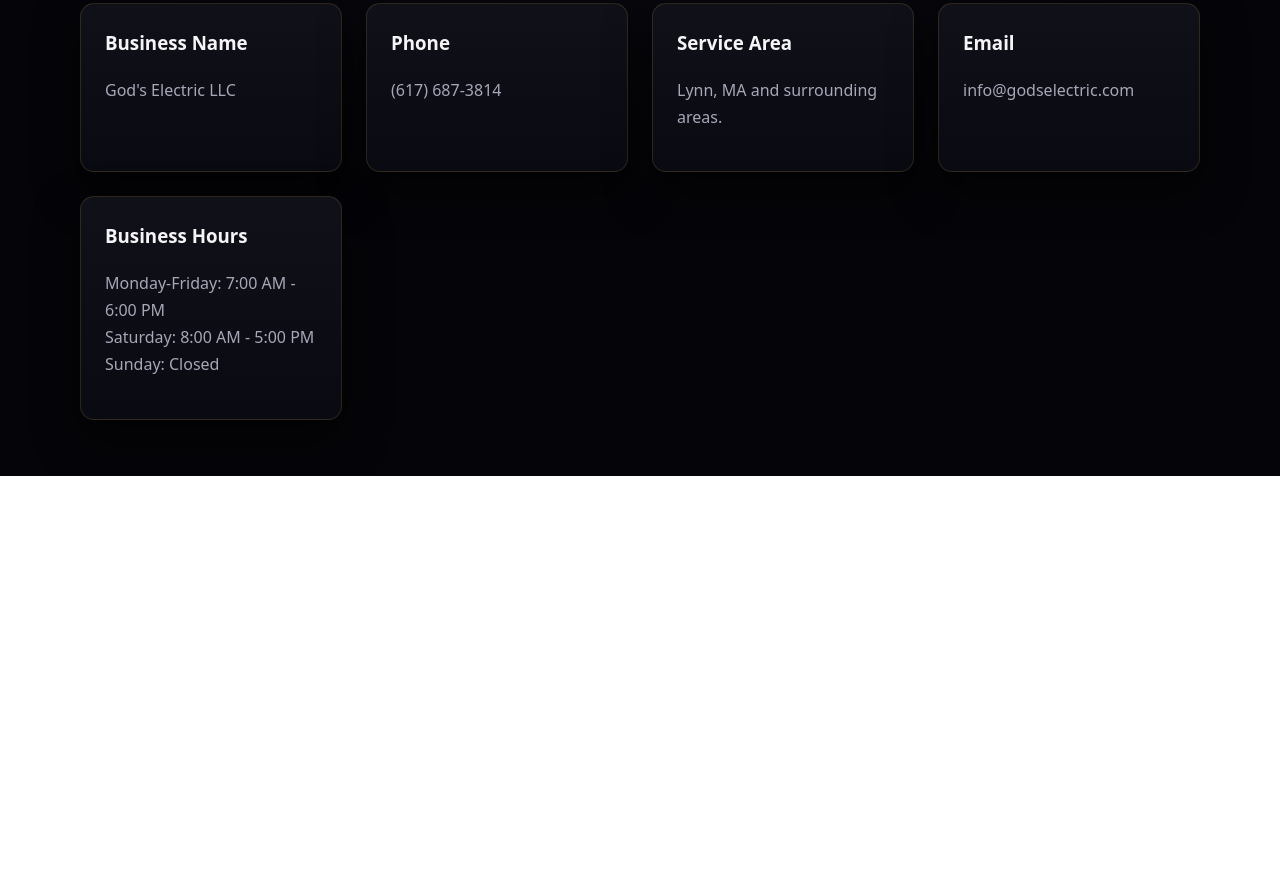
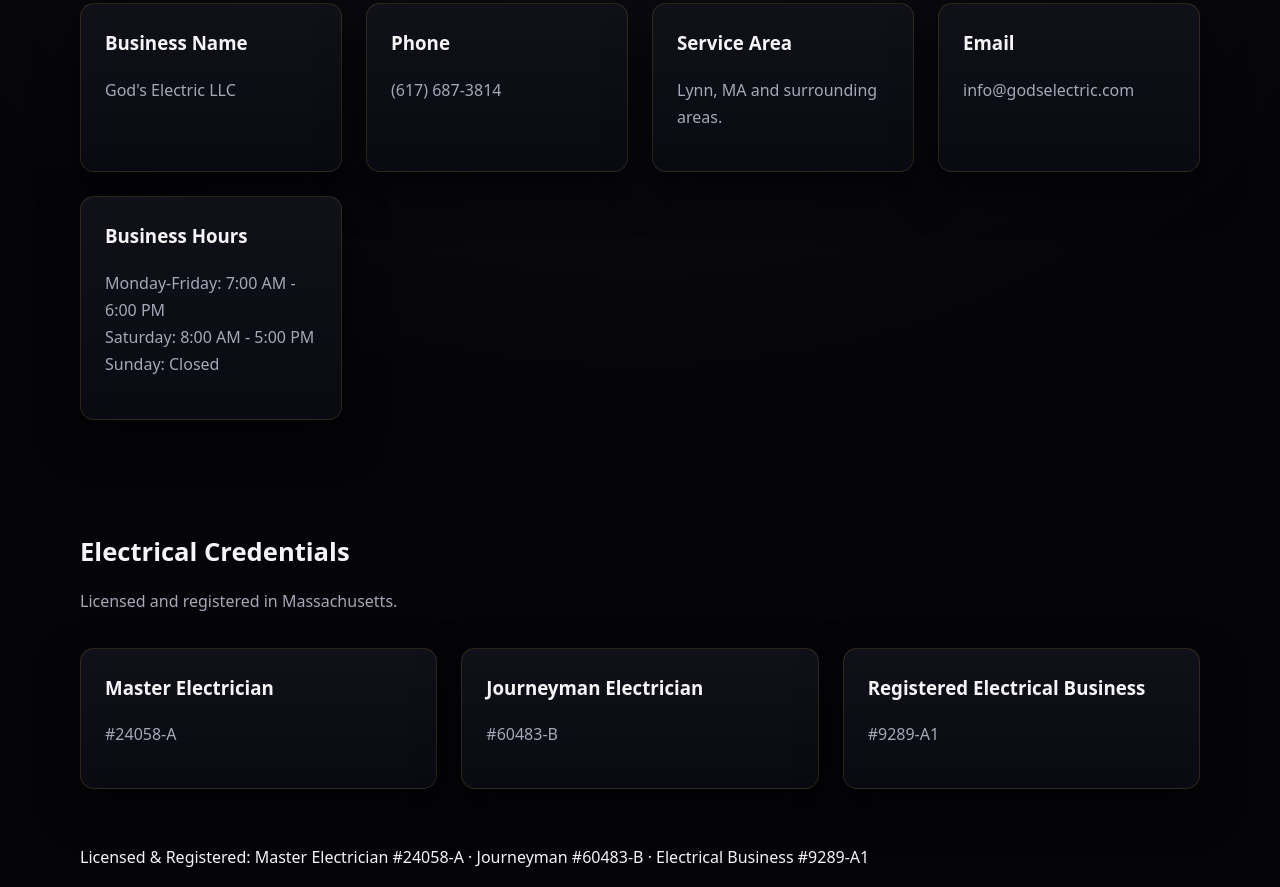
Before and after one commit to godselectricllc-cpu/gods-electric-site, a plain HTML site: page contact.html in a window 1280 px wide. Shown: the part 513-1400 px from the top of the page. Before the commit the page ends 989 px from the top, so only its background shows below. Drawn offline with Linux system fonts and the light colour scheme.

Commit message:
Add concise Massachusetts electrical credentials to the contact page

```diff
--- a/contact.html
+++ b/contact.html
@@ -77,5 +77,28 @@
       </div>
     </div>
   </section>
+
+  <section class="section">
+    <h2 class="section-title gold-text">Electrical Credentials</h2>
+    <p class="section-subtitle">Licensed and registered in Massachusetts.</p>
+    <div class="services-grid">
+      <div class="service-card">
+        <h3>Master Electrician</h3>
+        <p>#24058-A</p>
+      </div>
+      <div class="service-card">
+        <h3>Journeyman Electrician</h3>
+        <p>#60483-B</p>
+      </div>
+      <div class="service-card">
+        <h3>Registered Electrical Business</h3>
+        <p>#9289-A1</p>
+      </div>
+    </div>
+  </section>
+
+  <footer class="license-footer">
+    <div class="footer"><p>Licensed &amp; Registered: Master Electrician #24058-A · Journeyman #60483-B · Electrical Business #9289-A1</p></div>
+  </footer>
 </body>
 </html>
```
